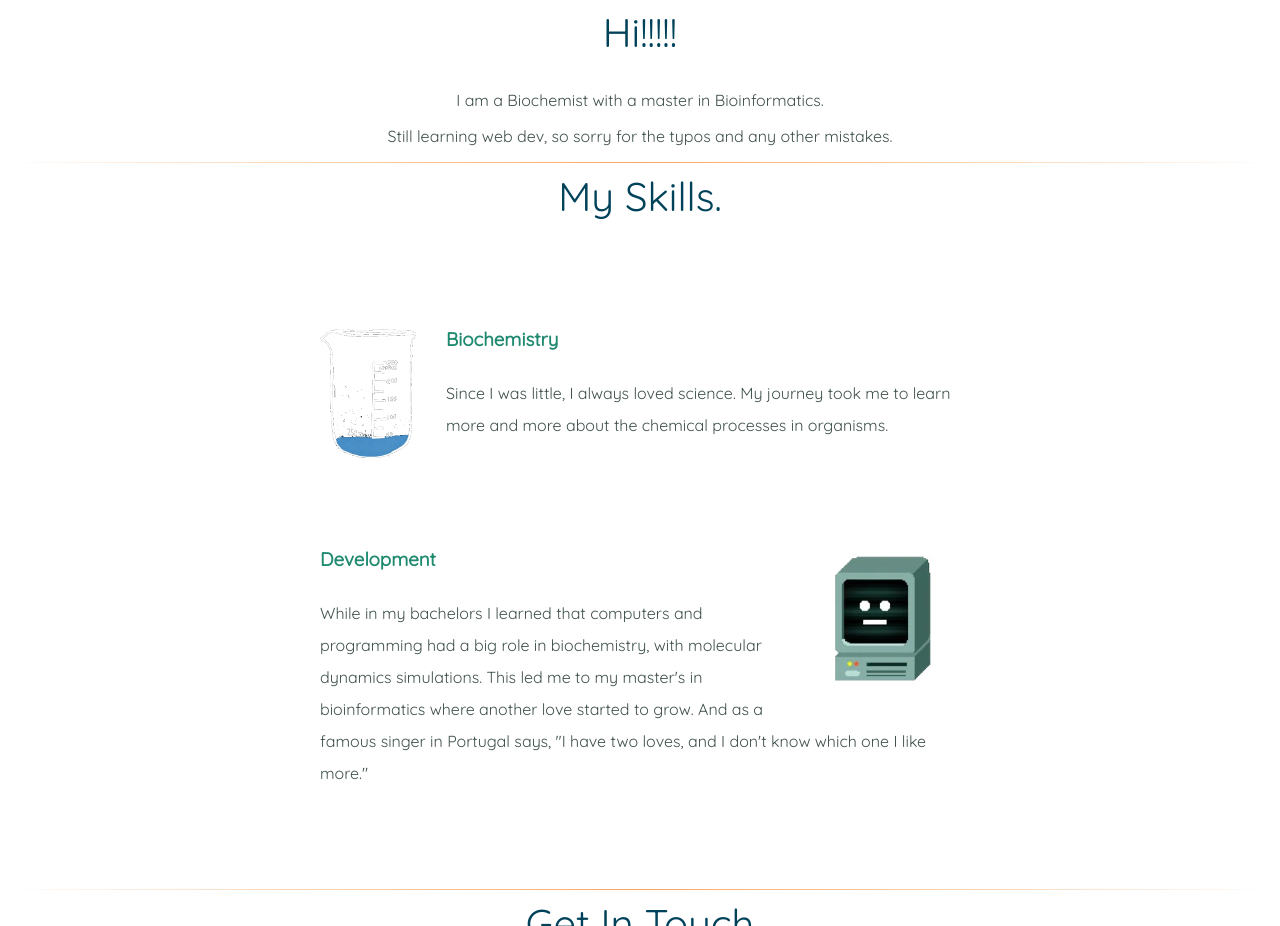
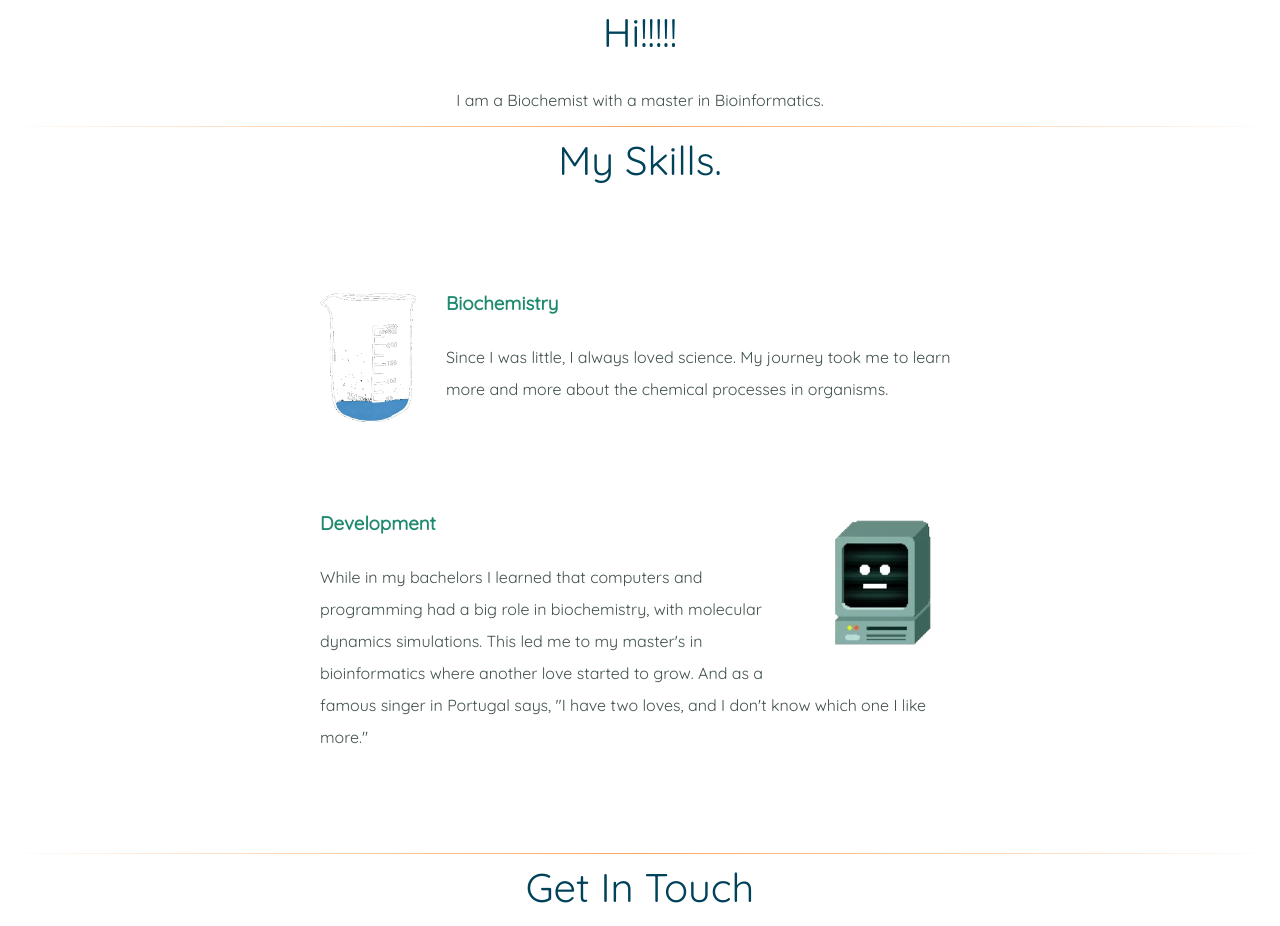
Before and after one commit to tgspt/Site, a plain HTML site: page index.html in a window 1280 px wide. Shown: the part 777-1703 px from the top of the page. Drawn offline with Linux system fonts and the light colour scheme.

Commit message:
Update index.html

```diff
--- a/index.html
+++ b/index.html
@@ -24,7 +24,7 @@
           <img src="" alt="">
           <h2>Hi!!!!!</h2>
           <p>I am a Biochemist with a master in Bioinformatics.</p>
-          <p>Still learning web dev, so sorry for the typos and any other mistakes.</p>
+
         </div>
         <hr>
         <div class="skills">
```
